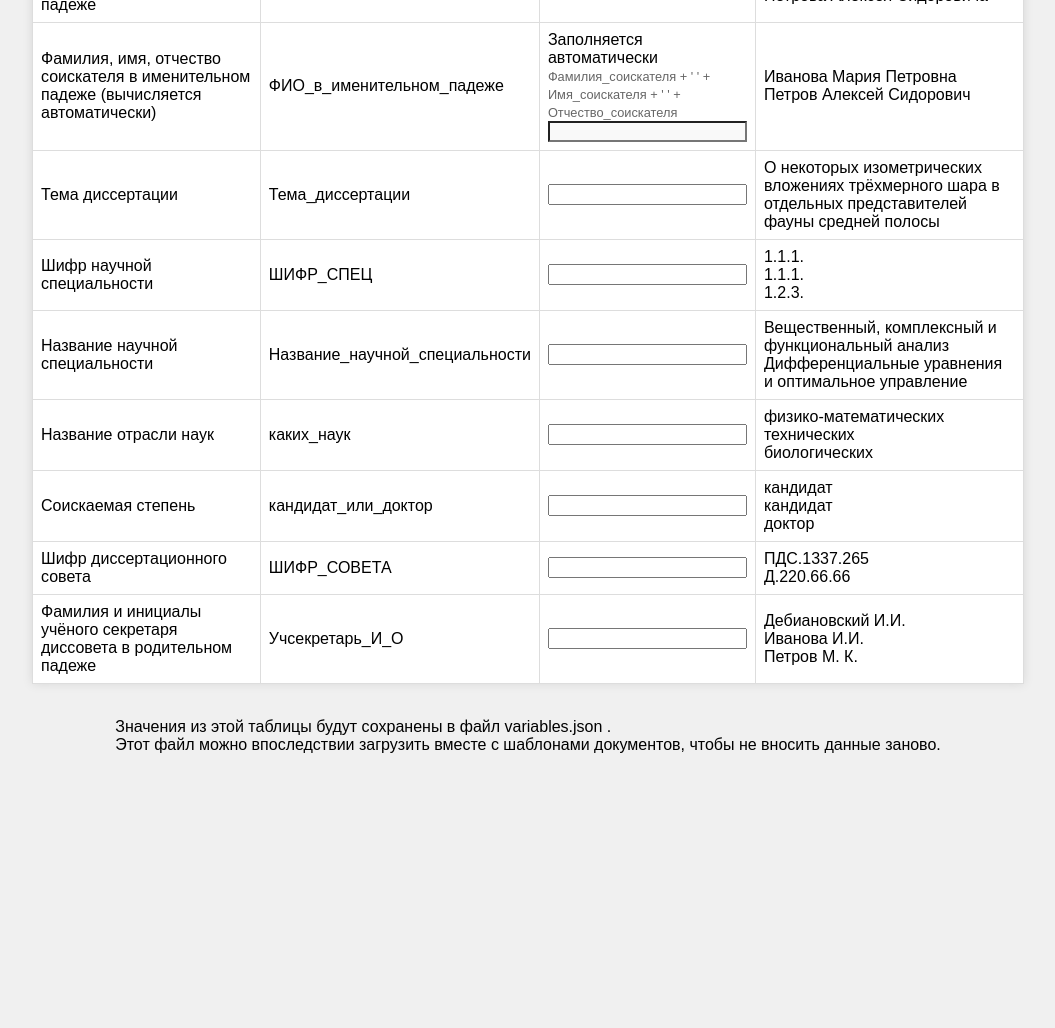
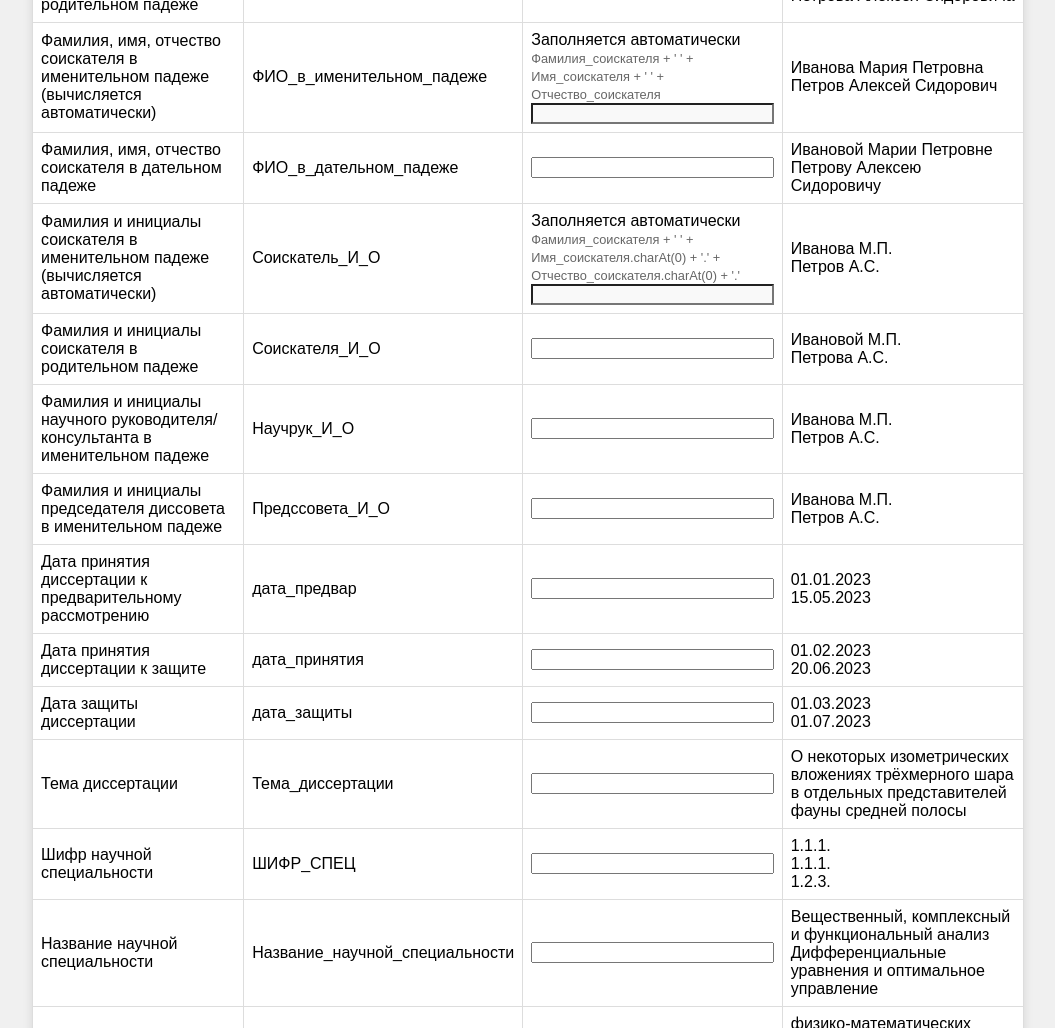
Before and after one commit to diss-docs-fill/diss-docs-fill.github.io, a plain HTML site: page index.html in a window 1280 px wide. Shown: the part 903-1931 px from the top of the page, without its empty margins (112-1167 px from the left). Before the commit the page ends 1693 px from the top, so only its background shows below. Drawn offline with nearby package versions, Linux system fonts and the light colour scheme.

Commit message:
[vars] A bunch of new variables

```diff
--- a/index.html
+++ b/index.html
@@ -166,6 +166,63 @@
                 examples: "Иванова Мария Петровна<br/>Петров Алексей Сидорович",
                 isComputed: true,
                 expression: "Фамилия_соискателя + ' ' + Имя_соискателя + ' ' + Отчество_соискателя"
+            },
+            {
+                comment: "Фамилия, имя, отчество соискателя в дательном падеже",
+                name: "ФИО_в_дательном_падеже",
+                value: "",
+                examples: "Ивановой Марии Петровне<br/>Петрову Алексею Сидоровичу",
+                isComputed: false
+            },
+            {
+                comment: "Фамилия и инициалы соискателя в именительном падеже (вычисляется автоматически)",
+                name: "Соискатель_И_О",
+                value: "",
+                examples: "Иванова М.П.<br/>Петров А.С.",
+                isComputed: true,
+                expression: "Фамилия_соискателя + ' ' + Имя_соискателя.charAt(0) + '.' + Отчество_соискателя.charAt(0) + '.'"
+            },
+            {
+                comment: "Фамилия и инициалы соискателя в родительном падеже",
+                name: "Соискателя_И_О",
+                value: "",
+                examples: "Ивановой М.П.<br/>Петрова А.С.",
+                isComputed: false
+            },
+            {
+                comment: "Фамилия и инициалы научного руководителя/консультанта в именительном падеже",
+                name: "Научрук_И_О",
+                value: "",
+                examples: "Иванова М.П.<br/>Петров А.С.",
+                isComputed: false
+            },
+            {
+                comment: "Фамилия и инициалы председателя диссовета в именительном падеже",
+                name: "Предссовета_И_О",
+                value: "",
+                examples: "Иванова М.П.<br/>Петров А.С.",
+                isComputed: false
+            },
+            {
+                comment: "Дата принятия диссертации к предварительному рассмотрению",
+                name: "дата_предвар",
+                value: "",
+                examples: "01.01.2023<br/>15.05.2023",
+                isComputed: false
+            },
+            {
+                comment: "Дата принятия диссертации к защите",
+                name: "дата_принятия",
+                value: "",
+                examples: "01.02.2023<br/>20.06.2023",
+                isComputed: false
+            },
+            {
+                comment: "Дата защиты диссертации",
+                name: "дата_защиты",
+                value: "",
+                examples: "01.03.2023<br/>01.07.2023",
+                isComputed: false
             },
             {
                 comment: "Тема диссертации",
```
